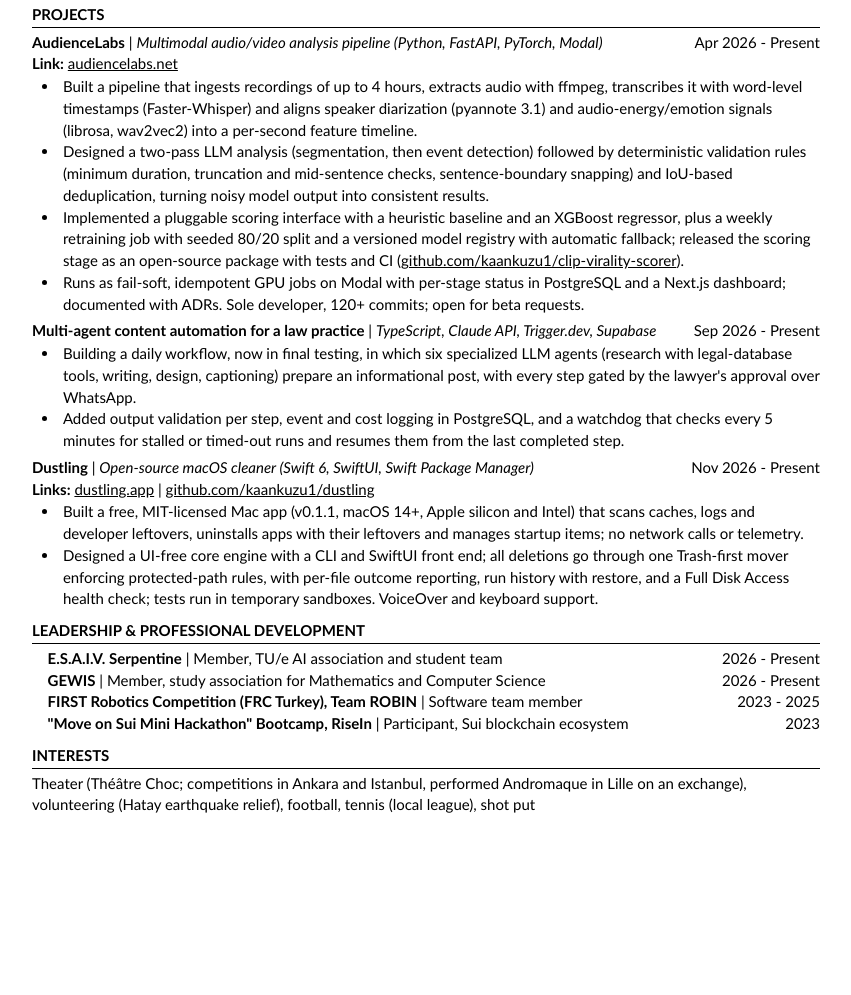
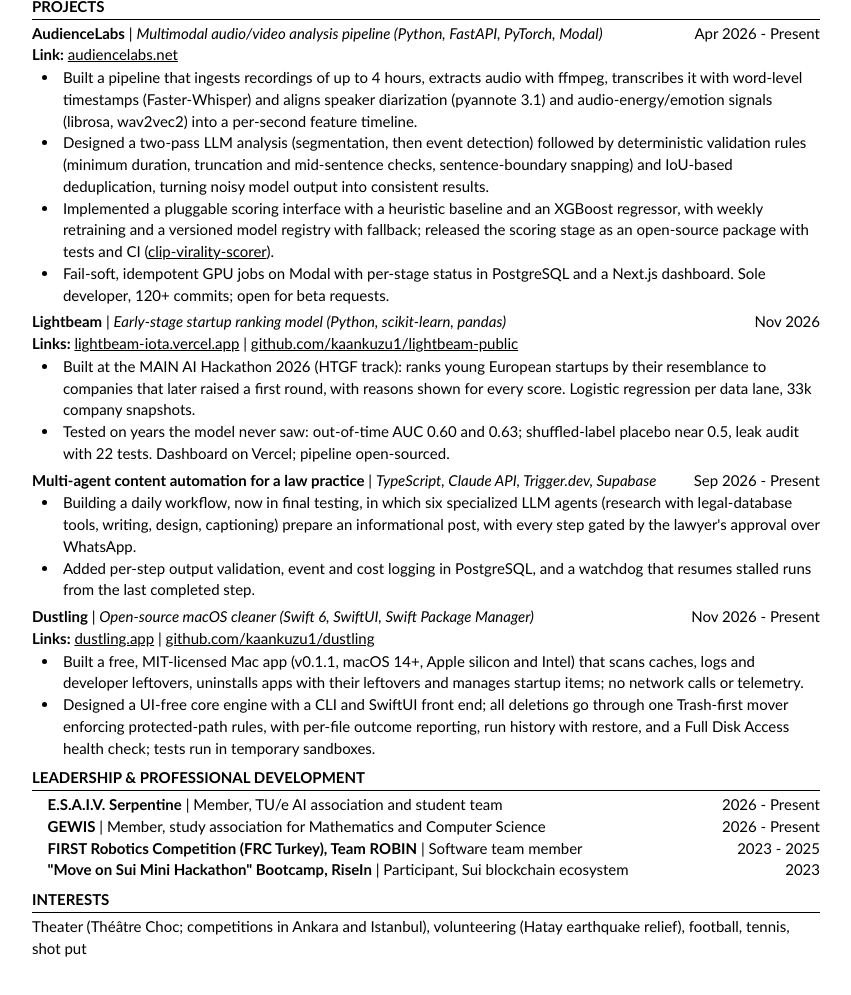
Before and after one commit to kaankuzu1/kaankuzu1.github.io, a plain HTML site: page cv.html in a window 1280 px wide. Shown: the part 487-1482 px from the top of the page, without its empty margins (214-1065 px from the left). Before the commit the page ends 1351 px from the top, so only its background shows below. Drawn offline with Linux system fonts and the light colour scheme.

Commit message:
Add Lightbeam project card and update CV (v5)
Co-Authored-By: Claude Sonnet 5.5 <noreply@anthropic.com>
Claude-Session: https://claude.ai/code/session_01T6boBcDBjwXvMnXYEnvuEp

```diff
--- a/cv.html
+++ b/cv.html
@@ -7,12 +7,12 @@
 <style>
   @page { size: Letter; margin: 0.45in 0.5in 0.4in 0.5in; }
   * { box-sizing: border-box; }
-  body { font-family: Carlito, Calibri, Arial, sans-serif; font-size: 10pt; line-height: 1.22; color: #000; margin: 0; }
+  body { font-family: Carlito, Calibri, Arial, sans-serif; font-size: 9.8pt; line-height: 1.2; color: #000; margin: 0; }
   header { text-align: center; }
   h1 { font-size: 20pt; font-weight: 700; margin: 0; }
   .contact { font-size: 9.5pt; margin-top: 4px; }
   .contact a { color: #000; text-decoration: underline; }
-  h2 { font-size: 10pt; font-weight: 700; text-transform: uppercase; margin: 10px 0 4px; padding-bottom: 1px; border-bottom: 1px solid #000; }
+  h2 { font-size: 10pt; font-weight: 700; text-transform: uppercase; margin: 8px 0 3px; padding-bottom: 1px; border-bottom: 1px solid #000; }
   p { margin: 0; }
   .row { display: flex; justify-content: space-between; align-items: baseline; gap: 10px; }
   .r { white-space: nowrap; }
@@ -59,15 +59,23 @@
   <ul>
     <li>Built a pipeline that ingests recordings of up to 4 hours, extracts audio with ffmpeg, transcribes it with word-level timestamps (Faster-Whisper) and aligns speaker diarization (pyannote 3.1) and audio-energy/emotion signals (librosa, wav2vec2) into a per-second feature timeline.</li>
     <li>Designed a two-pass LLM analysis (segmentation, then event detection) followed by deterministic validation rules (minimum duration, truncation and mid-sentence checks, sentence-boundary snapping) and IoU-based deduplication, turning noisy model output into consistent results.</li>
-    <li>Implemented a pluggable scoring interface with a heuristic baseline and an XGBoost regressor, plus a weekly retraining job with seeded 80/20 split and a versioned model registry with automatic fallback; released the scoring stage as an open-source package with tests and CI (<a href="https://github.com/kaankuzu1/clip-virality-scorer">github.com/kaankuzu1/clip-virality-scorer</a>).</li>
-    <li>Runs as fail-soft, idempotent GPU jobs on Modal with per-stage status in PostgreSQL and a Next.js dashboard; documented with ADRs. Sole developer, 120+ commits; open for beta requests.</li>
+    <li>Implemented a pluggable scoring interface with a heuristic baseline and an XGBoost regressor, with weekly retraining and a versioned model registry with fallback; released the scoring stage as an open-source package with tests and CI (<a href="https://github.com/kaankuzu1/clip-virality-scorer">clip-virality-scorer</a>).</li>
+    <li>Fail-soft, idempotent GPU jobs on Modal with per-stage status in PostgreSQL and a Next.js dashboard. Sole developer, 120+ commits; open for beta requests.</li>
+  </ul>
+</div>
+<div class="entry">
+  <div class="row"><span><b>Lightbeam</b> | <i>Early-stage startup ranking model (Python, scikit-learn, pandas)</i></span><span class="r">Nov 2026</span></div>
+  <div><b>Links:</b> <a href="https://lightbeam-iota.vercel.app">lightbeam-iota.vercel.app</a> | <a href="https://github.com/kaankuzu1/lightbeam-public">github.com/kaankuzu1/lightbeam-public</a></div>
+  <ul>
+    <li>Built at the MAIN AI Hackathon 2026 (HTGF track): ranks young European startups by their resemblance to companies that later raised a first round, with reasons shown for every score. Logistic regression per data lane, 33k company snapshots.</li>
+    <li>Tested on years the model never saw: out-of-time AUC 0.60 and 0.63; shuffled-label placebo near 0.5, leak audit with 22 tests. Dashboard on Vercel; pipeline open-sourced.</li>
   </ul>
 </div>
 <div class="entry">
   <div class="row"><span><b>Multi-agent content automation for a law practice</b> | <i>TypeScript, Claude API, Trigger.dev, Supabase</i></span><span class="r">Sep 2026 - Present</span></div>
   <ul>
     <li>Building a daily workflow, now in final testing, in which six specialized LLM agents (research with legal-database tools, writing, design, captioning) prepare an informational post, with every step gated by the lawyer's approval over WhatsApp.</li>
-    <li>Added output validation per step, event and cost logging in PostgreSQL, and a watchdog that checks every 5 minutes for stalled or timed-out runs and resumes them from the last completed step.</li>
+    <li>Added per-step output validation, event and cost logging in PostgreSQL, and a watchdog that resumes stalled runs from the last completed step.</li>
   </ul>
 </div>
 
@@ -76,7 +84,7 @@
   <div><b>Links:</b> <a href="https://dustling.app">dustling.app</a> | <a href="https://github.com/kaankuzu1/dustling">github.com/kaankuzu1/dustling</a></div>
   <ul>
     <li>Built a free, MIT-licensed Mac app (v0.1.1, macOS 14+, Apple silicon and Intel) that scans caches, logs and developer leftovers, uninstalls apps with their leftovers and manages startup items; no network calls or telemetry.</li>
-    <li>Designed a UI-free core engine with a CLI and SwiftUI front end; all deletions go through one Trash-first mover enforcing protected-path rules, with per-file outcome reporting, run history with restore, and a Full Disk Access health check; tests run in temporary sandboxes. VoiceOver and keyboard support.</li>
+    <li>Designed a UI-free core engine with a CLI and SwiftUI front end; all deletions go through one Trash-first mover enforcing protected-path rules, with per-file outcome reporting, run history with restore, and a Full Disk Access health check; tests run in temporary sandboxes.</li>
   </ul>
 </div>
 
@@ -89,6 +97,6 @@
 </ul>
 
 <h2>Interests</h2>
-<div>Theater (Théâtre Choc; competitions in Ankara and Istanbul, performed Andromaque in Lille on an exchange), volunteering (Hatay earthquake relief), football, tennis (local league), shot put</div>
+<div>Theater (Théâtre Choc; competitions in Ankara and Istanbul), volunteering (Hatay earthquake relief), football, tennis, shot put</div>
 </body>
 </html>
```
Also changed, not shown: index.html (+9 -3 lines), 1 other file.
